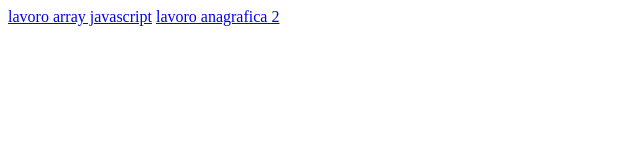
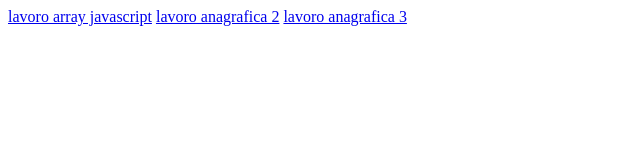
Before and after one commit to christiantognetti/lavoritps, a plain HTML site: page index.html in a window 1280 px wide. Shown: the whole page, without its empty margins (0-640 px from the left). Drawn offline with Linux system fonts and the light colour scheme.

Commit message:
Update index.html

```diff
--- a/index.html
+++ b/index.html
@@ -8,5 +8,6 @@
 <body>
     <a href="array_js/" target="_blank" rel="noopener noreferrer">lavoro array javascript</a>
     <a href="anagrafica2/" target="_blank" rel="noopener noreferrer">lavoro anagrafica 2</a>
+    <a href="anagrafica3/" target="_blank" rel="noopener noreferrer">lavoro anagrafica 3</a>
 </body>
 </html>
```
